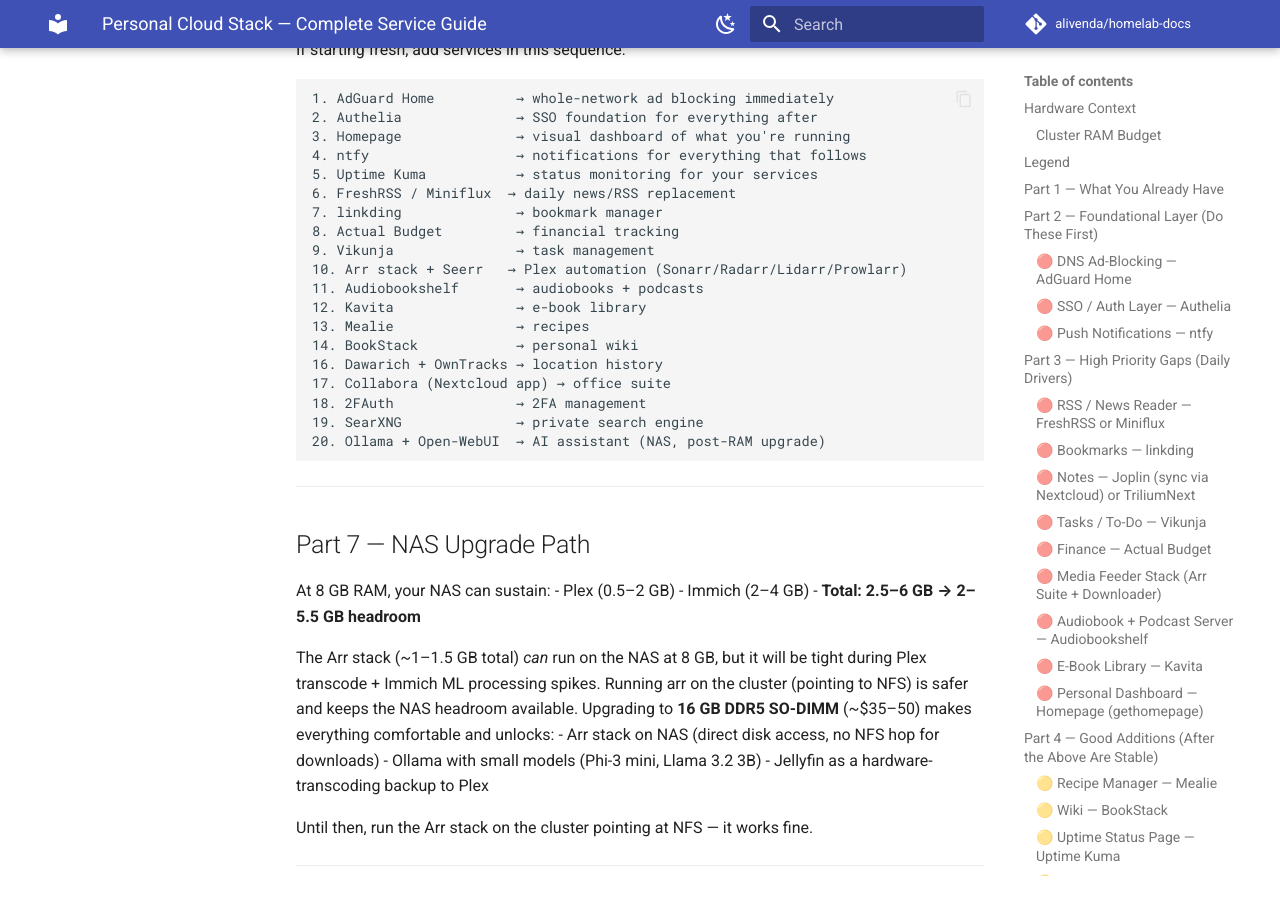
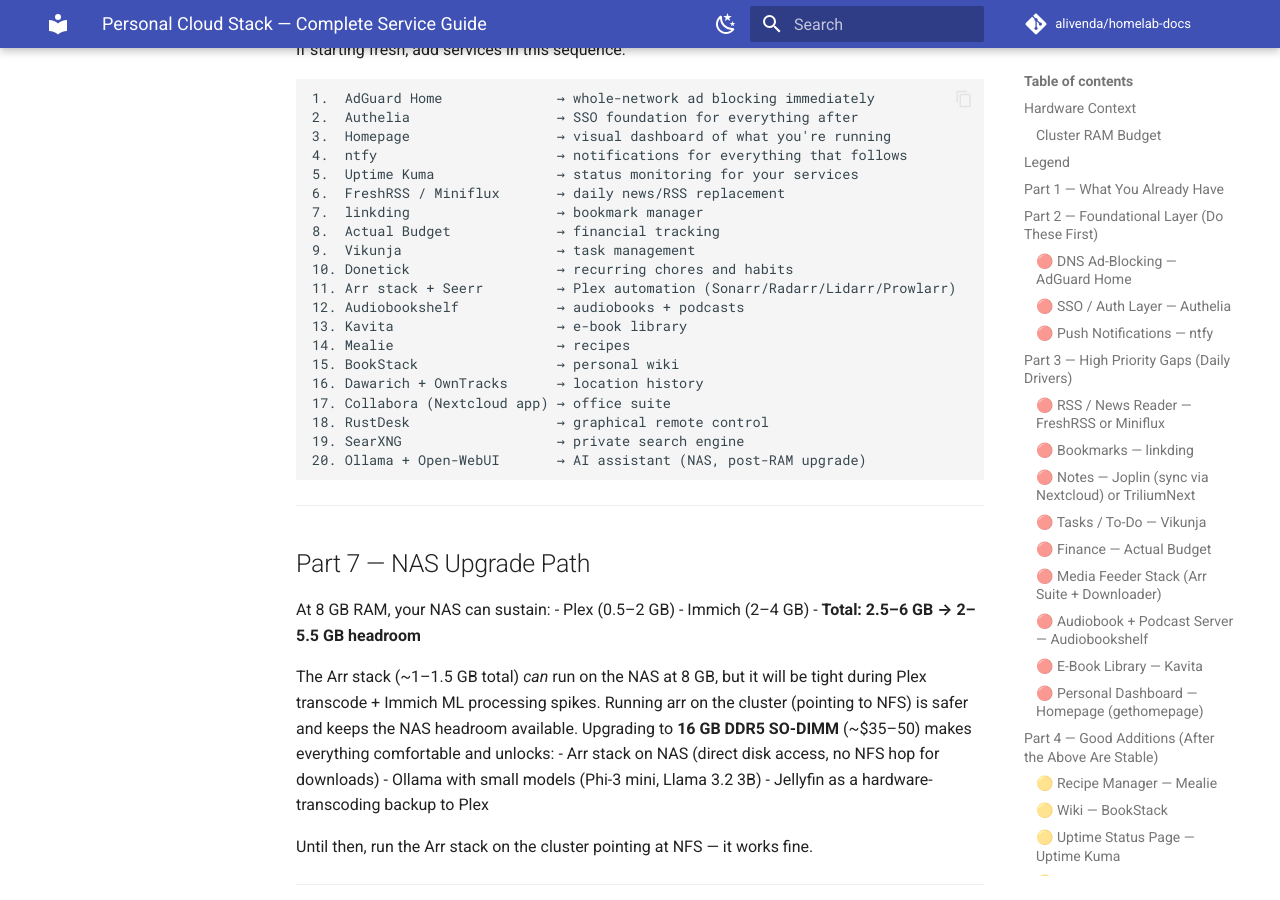
Before and after one commit to alivenda/homelab-docs, an MkDocs documentation site: the page built from docs/personal-cloud-stack.md, in a window 1280 px wide and 900 px high, scrolled down 16240 px. Built offline with MkDocs 1.6.1 and Material for MkDocs 9.7.7, drawn with Linux system fonts in a browser that asks for light colours; comment, search, counter and statistics services are not loaded.

Commit message:
docs(personal-cloud-stack): fix deployment order list
Remove 2FAuth, add missing Donetick and RustDesk, fill gap left
by Navidrome removal, renumber cleanly.

````diff
--- a/docs/personal-cloud-stack.md
+++ b/docs/personal-cloud-stack.md
@@ -421,25 +421,26 @@ The Nextcloud Collabora integration turns Nextcloud into a full Google Docs repl
 If starting fresh, add services in this sequence:
 
 ```
-1. AdGuard Home          → whole-network ad blocking immediately
-2. Authelia              → SSO foundation for everything after
-3. Homepage              → visual dashboard of what you're running
-4. ntfy                  → notifications for everything that follows
-5. Uptime Kuma           → status monitoring for your services
-6. FreshRSS / Miniflux  → daily news/RSS replacement
-7. linkding              → bookmark manager
-8. Actual Budget         → financial tracking
-9. Vikunja               → task management
-10. Arr stack + Seerr   → Plex automation (Sonarr/Radarr/Lidarr/Prowlarr)
-11. Audiobookshelf       → audiobooks + podcasts
-12. Kavita               → e-book library
-13. Mealie               → recipes
-14. BookStack            → personal wiki
-16. Dawarich + OwnTracks → location history
+1.  AdGuard Home              → whole-network ad blocking immediately
+2.  Authelia                  → SSO foundation for everything after
+3.  Homepage                  → visual dashboard of what you're running
+4.  ntfy                      → notifications for everything that follows
+5.  Uptime Kuma               → status monitoring for your services
+6.  FreshRSS / Miniflux       → daily news/RSS replacement
+7.  linkding                  → bookmark manager
+8.  Actual Budget             → financial tracking
+9.  Vikunja                   → task management
+10. Donetick                  → recurring chores and habits
+11. Arr stack + Seerr         → Plex automation (Sonarr/Radarr/Lidarr/Prowlarr)
+12. Audiobookshelf            → audiobooks + podcasts
+13. Kavita                    → e-book library
+14. Mealie                    → recipes
+15. BookStack                 → personal wiki
+16. Dawarich + OwnTracks      → location history
 17. Collabora (Nextcloud app) → office suite
-18. 2FAuth               → 2FA management
-19. SearXNG              → private search engine
-20. Ollama + Open-WebUI  → AI assistant (NAS, post-RAM upgrade)
+18. RustDesk                  → graphical remote control
+19. SearXNG                   → private search engine
+20. Ollama + Open-WebUI       → AI assistant (NAS, post-RAM upgrade)
 ```
 
 ---
````
